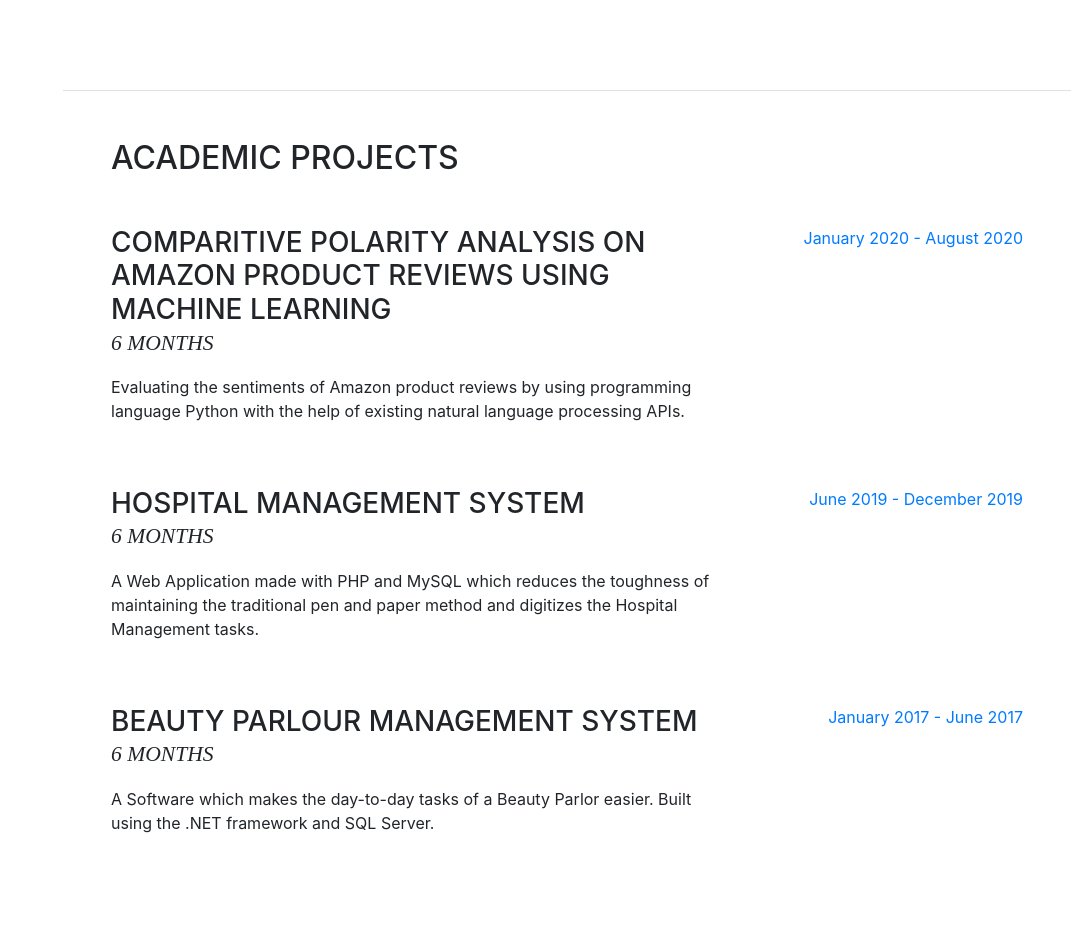
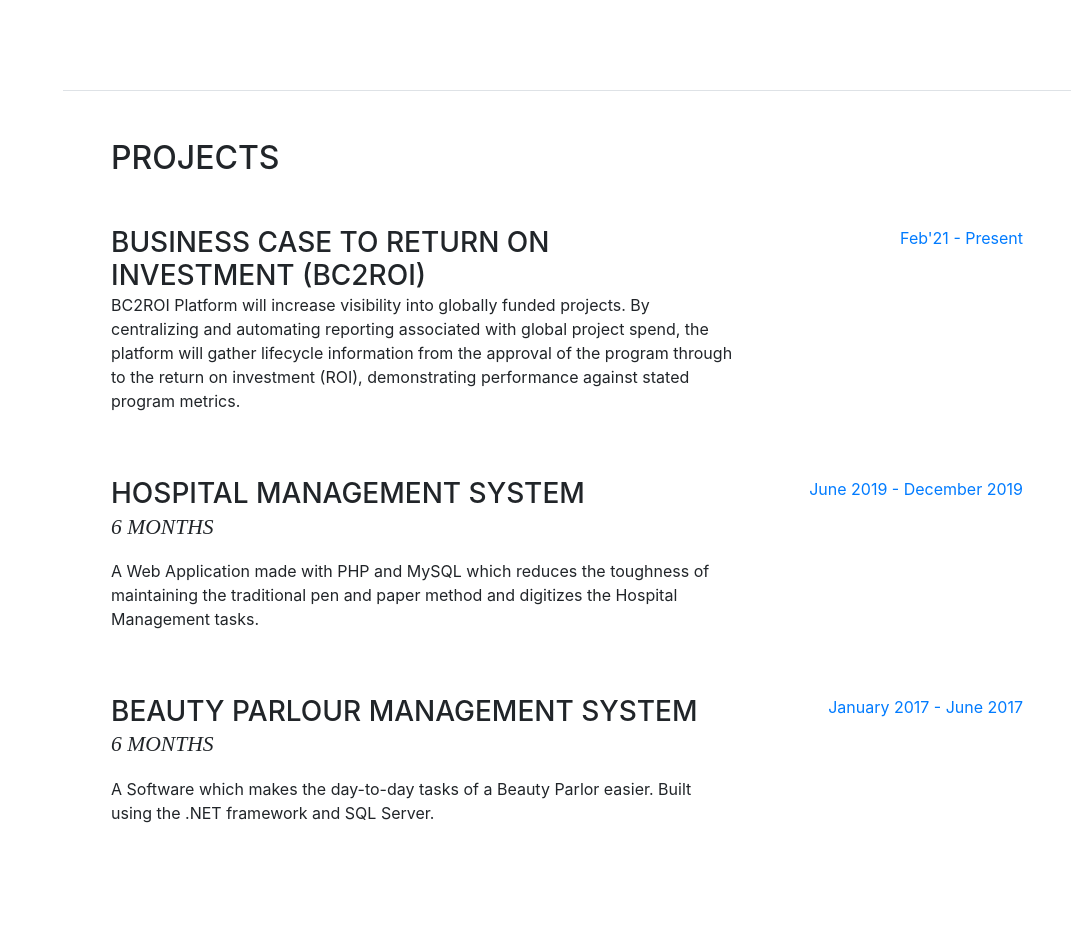
Before and after one commit to amiarun/amiarun.github.io, a website with bundled scripts: page index.html in a window 1280 px wide. Shown: the part 2420-3356 px from the top of the page, without its empty margins (209-1280 px from the left). Built offline with nearby package versions, Linux system fonts and the light colour scheme; a web font is replaced by a local one.

Commit message:
Update index.html

```diff
--- a/index.html
+++ b/index.html
@@ -211,16 +211,18 @@
       </section>
       <section class="resume-section p-3 p-lg-5 d-flex flex-column" id="projects">
         <div class="my-auto">
-          <h2 class="mb-5">Academic Projects</h2>
+          <h2 class="mb-5">Projects</h2>
 
           <div class="resume-item d-flex flex-column flex-md-row mb-5">
             <div class="resume-content mr-auto">
-              <h3 class="mb-0">Comparitive Polarity Analysis on Amazon Product Reviews using Machine Learning</h3>
-              <div class="subheading mb-3"><i>6 Months</i></div>
-              <p>Evaluating the sentiments of Amazon product reviews by using programming language Python with the help of existing natural language processing APIs. </p>
+              <h3 class="mb-0">Business Case to Return on Investment (BC2ROI)</h3>
+            <!--<div class="subheading mb-3"><i>6 Months</i></div> -->
+              <p>BC2ROI Platform will increase visibility into globally funded projects. By centralizing and automating reporting associated
+with global project spend, the platform will gather lifecycle information from the approval of the program through to the return on
+investment (ROI), demonstrating performance against stated program metrics.</p>
             </div>
             <div class="resume-date text-md-right">
-              <span class="text-primary">January 2020 - August 2020</span>
+              <span class="text-primary">Feb'21 - Present </span>
             </div>
           </div>
 
```
